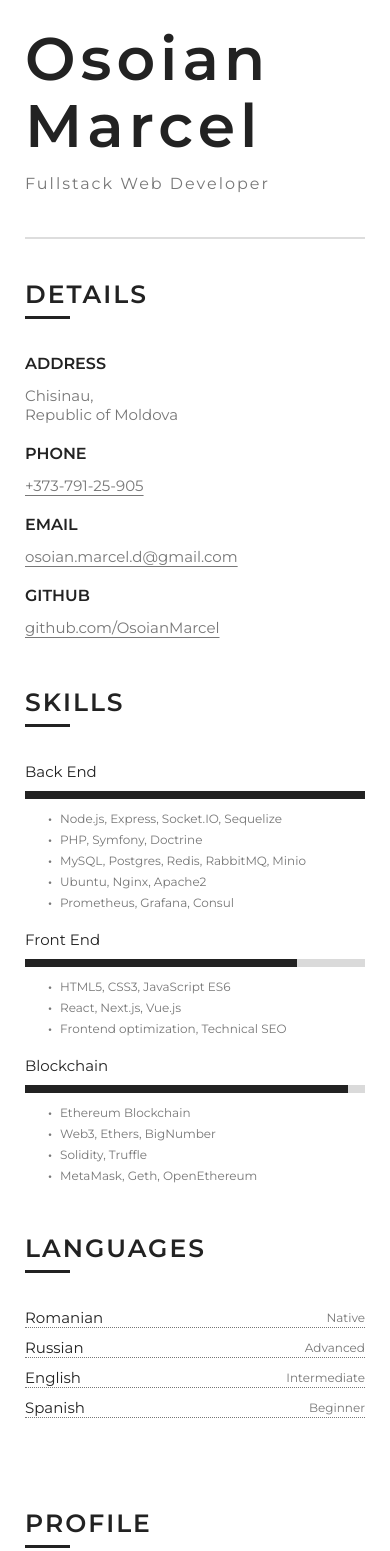
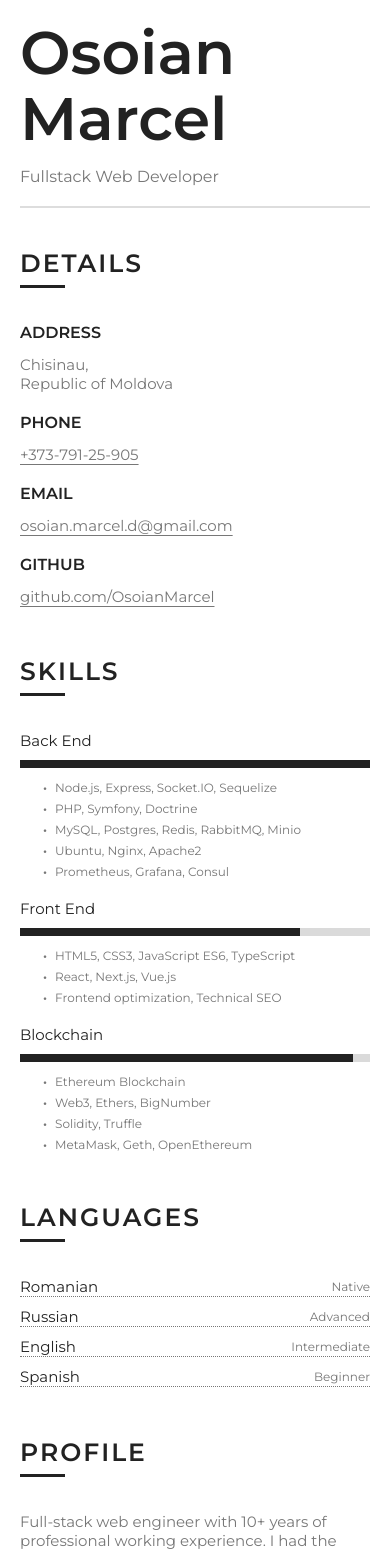
Before and after one commit to OsoianMarcel/my-cv, a Next.js app: page / in a window 390 px wide. Shown: the top 1551 px of the page. Built offline with nearby package versions, Linux system fonts and the light colour scheme.

Commit message:
mobile responsive optimizations

```diff
--- a/src/components/Header.module.scss
+++ b/src/components/Header.module.scss
@@ -20,20 +20,26 @@
   color: #222;
   font-size: 60px;
   font-weight: 600;
-  letter-spacing: 5px;
-  line-height: 67px;
+  letter-spacing: 3px;
+  line-height: 1.1;
   margin: 0 0 15px;
 }
 
 .occupation {
   font-size: 16px;
-  line-height: 20px;
-  letter-spacing: 2px;
+  line-height: 1.2;
+  letter-spacing: 1px;
   font-weight: 400;
   margin: 0;
 }
 
 @media (max-width: 550px) {
+  .header {
+    margin-bottom: 20px;
+  }
+  .name, .occupation {
+    letter-spacing: 0;
+  }
   .right {
     display: none;
   }
--- a/src/components/Layout.module.scss
+++ b/src/components/Layout.module.scss
@@ -11,7 +11,7 @@
   .container {
     margin: 0 auto;
     border: none;
-    padding: 25px;
+    padding: 20px;
     box-shadow: none;
   }
 }
--- a/src/components/Section.module.scss
+++ b/src/components/Section.module.scss
@@ -1,3 +1,7 @@
 .section {
   margin-bottom: 50px;
+
+  &:last-child {
+    margin-bottom: 0;
+  }
 }
--- a/src/pages/index.tsx
+++ b/src/pages/index.tsx
@@ -11,7 +11,7 @@ import EmploymentItem from '../components/Employment/EmploymentItem';
 import Skills from '../components/Skills/Skills';
 
 const Home: NextPage = () => {
-	const title = 'Osoian Marcel — CV';
+	const title = 'Osoian Marcel — Full-stack Web Developer';
 	const description = 'Curriculum vitae of Osoian Marcel (Fullstack Web Developer)';
 
 	return (
@@ -112,7 +112,7 @@ const Home: NextPage = () => {
 							<div className={styles.skill_name}>Front End</div>
 							<ProgressBar val="80"/>
 							<ul className={styles.skill_list}>
-								<li>HTML5, CSS3, JavaScript ES6</li>
+								<li>HTML5, CSS3, JavaScript ES6, TypeScript</li>
 								<li>React, Next.js, Vue.js</li>
 								<li>Frontend optimization, Technical SEO</li>
 							</ul>
```
